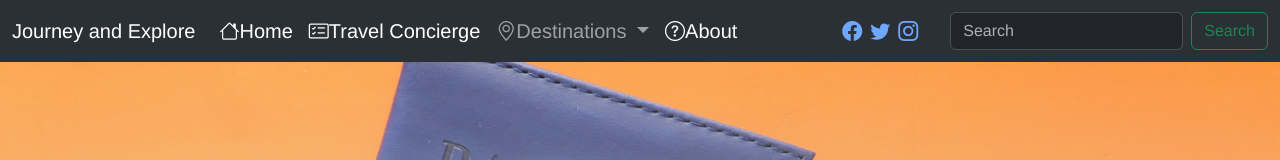
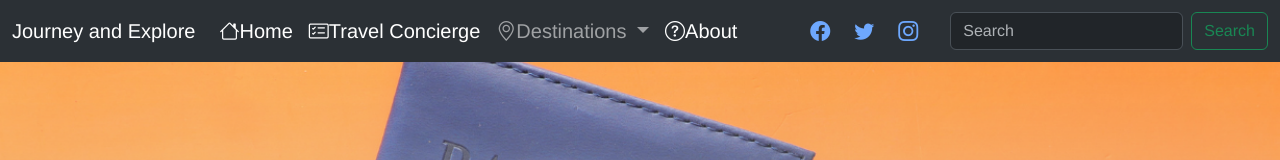
Before and after one commit to creaseFS/creaseFS.github.io, a plain HTML site: page index.html in a window 1280 px wide. Shown: the top 160 px of the page. Drawn offline with nearby package versions, Linux system fonts and the light colour scheme.

Commit message:
Update navbar.html

```diff
--- a/common/navbar.html
+++ b/common/navbar.html
@@ -23,7 +23,7 @@
           </div>
           <div class="ms-auto">
           <form class="d-flex" role="search">
-              <div class="socialmedia-icons d-flex gap-2">
+              <div class="socialmedia-icons d-flex gap-4">
               <a href="https://facebook.com" target="_blank"><i class="bi bi-facebook"></i></a>
               <a href="https://twitter.com" target="_blank"><i class="bi bi-twitter"></i></a>
               <a href="https://instagram.com" target="_blank"><i class="bi bi-instagram"></i></a>
```
